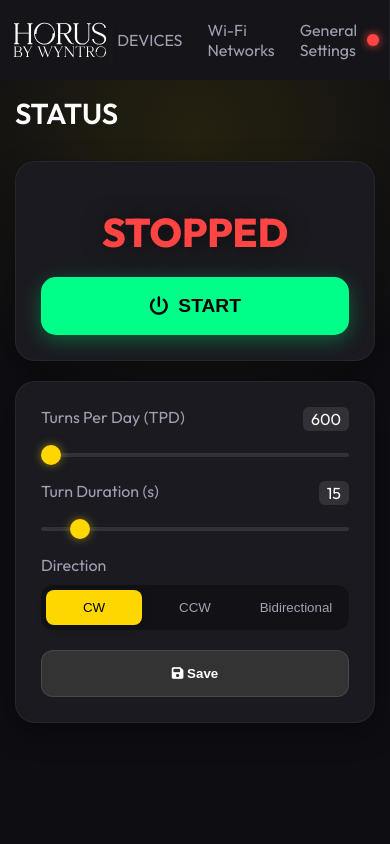
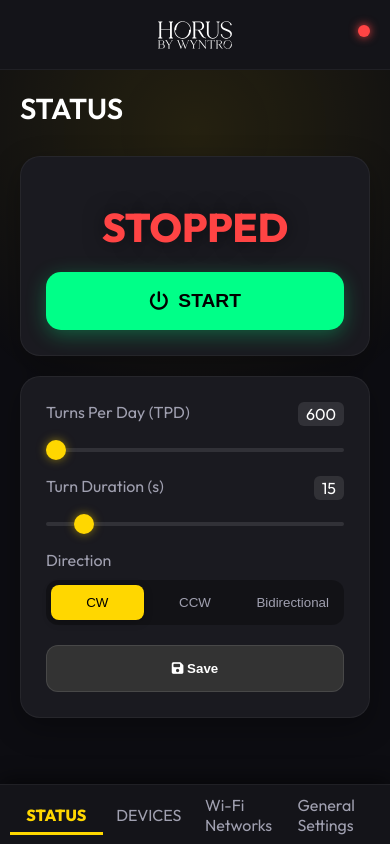
Before and after one commit to recaner35/HorusByWyntro, a plain HTML site: page data/index.html in a window 390 px wide. Drawn offline with Linux system fonts and the light colour scheme.

Commit message:
Refactor CSS for improved mobile layout and styles

```diff
--- a/data/style.css
+++ b/data/style.css
@@ -403,36 +403,80 @@ input:focus {
 
     .sidebar {
         width: 100%;
-        height: auto;
-        padding: 10px;
+        height: 70px;
+        /* Fixed header height */
+        padding: 0 20px;
         flex-direction: row;
         align-items: center;
-        justify-content: space-between;
+        justify-content: center;
+        /* Center logo in header */
+        position: relative;
+        z-index: 100;
+        border-bottom: 1px solid rgba(255, 255, 255, 0.05);
+        border-right: none;
     }
 
     .logo {
         margin-bottom: 0;
-        font-size: 1.2rem;
+        height: 40px;
+        /* Limit logo height in header */
     }
 
     .nav-links {
+        position: fixed;
+        bottom: 0;
+        left: 0;
+        width: 100%;
+        height: 60px;
+        background: var(--sidebar-bg);
+        /* Match sidebar background */
+        backdrop-filter: blur(10px);
         flex-direction: row;
-        overflow-x: auto;
-        gap: 5px;
-        justify-content: flex-end;
+        justify-content: space-around;
+        /* Distribute icons evenly */
+        align-items: center;
+        padding: 0 10px;
+        gap: 0;
+        border-top: 1px solid rgba(255, 255, 255, 0.05);
+        z-index: 1000;
+        /* On top of everything */
+        box-shadow: 0 -5px 20px rgba(0, 0, 0, 0.5);
     }
 
     .nav-btn span {
         display: none;
+        /* Hide text on mobile */
     }
 
-    /* Icon only on mobile */
     .nav-btn {
         padding: 10px;
+        flex: 1;
+        /* Each button takes equal width */
+        justify-content: center;
+        border-radius: 0;
+        margin: 0;
+    }
+
+    .nav-btn.active {
+        box-shadow: inset 0 -3px 0 var(--accent-color);
+        /* Bottom indicator instead of full bg */
+        background: transparent;
+        color: var(--accent-color);
+    }
+
+    .connection-status {
+        position: absolute;
+        top: 25px;
+        right: 20px;
+        margin: 0;
     }
 
     .content-area {
-        padding: 15px;
+        padding: 20px;
         padding-bottom: 80px;
+        /* Space for bottom nav */
+        margin-top: 0;
+        height: calc(100vh - 70px);
+        /* Subtract header height */
     }
 }
```
